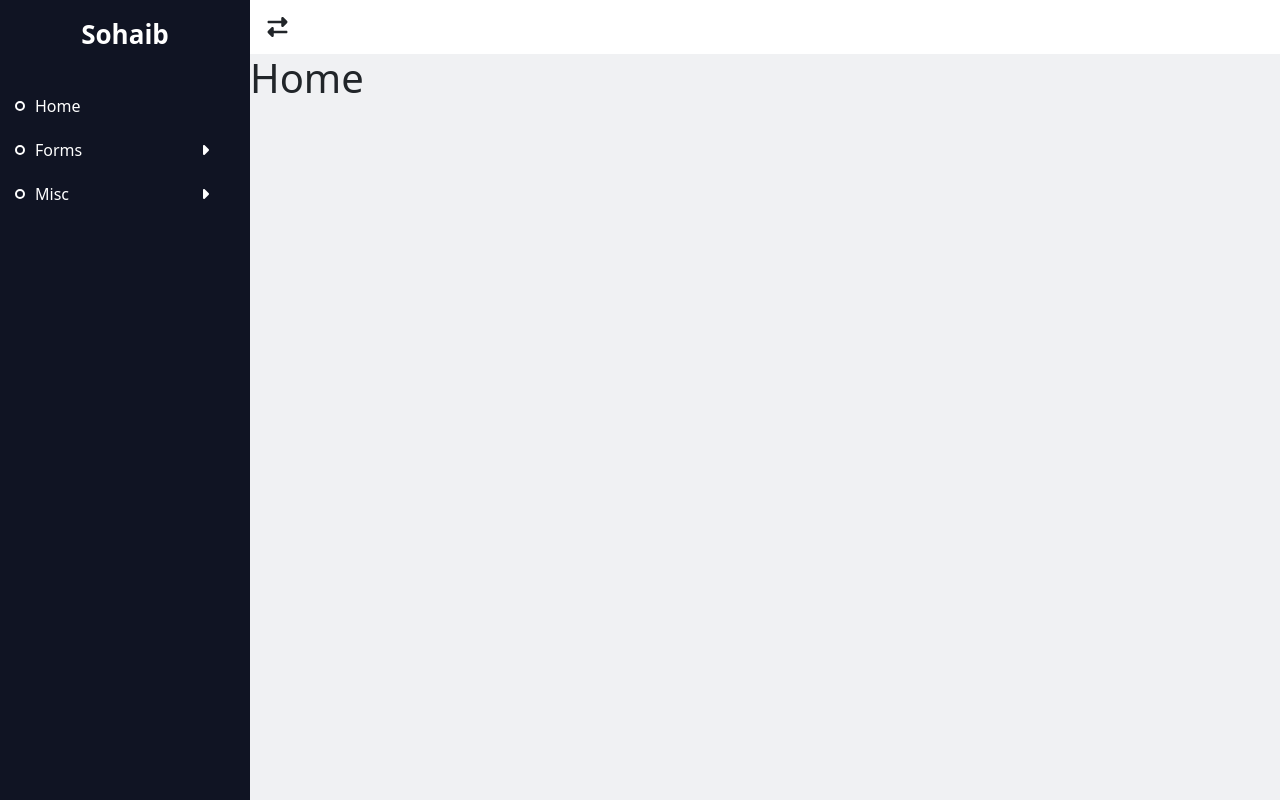
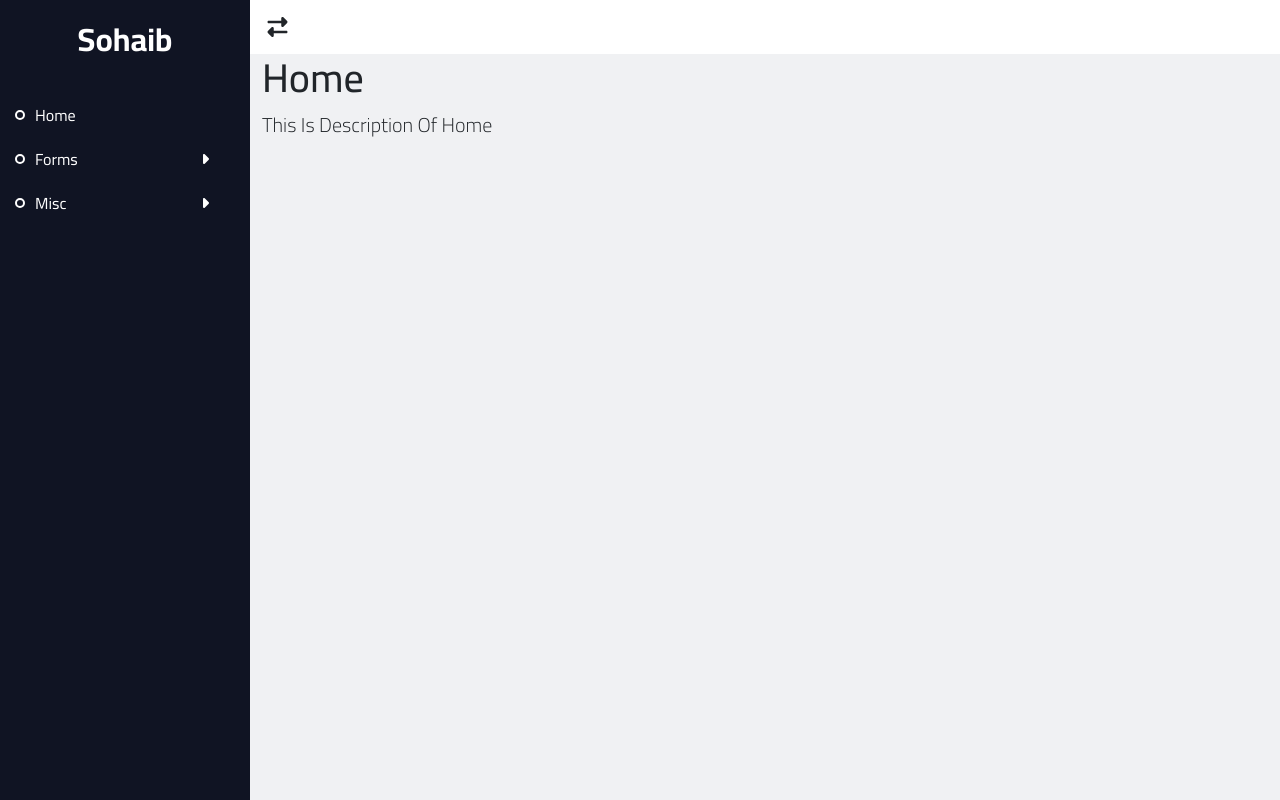
Before and after one commit to sohaib-essam/New-Ultimate-Front-End, a website: page Project/html/home.pug in a window 1280 px wide. Drawn offline with nearby package versions, Linux system fonts and the light colour scheme; files that its build step writes are made by us from their sources; files whose address does not match are found by name.

Commit message:
Create Page Head Component (Lesson 15)

```diff
--- a/Project/css/sass/layout/_global-rules.scss
+++ b/Project/css/sass/layout/_global-rules.scss
@@ -1,3 +1,7 @@
+body {
+  font-family: 'Cairo', sans-serif;
+}
+
 .page {
   min-height: 100vh;
   .page-content {
--- a/Project/css/sass/layout/_sidebar.scss
+++ b/Project/css/sass/layout/_sidebar.scss
@@ -14,7 +14,7 @@
     }
     .logo {
       font-weight: bold;
-      font-size: 26px;
+      font-size: 2rem;
       margin-bottom: 30px;
     }
     .links {
--- a/Project/html/home.pug
+++ b/Project/html/home.pug
@@ -10,6 +10,7 @@ html(lang="en")
       include includes/layout/sidebar
       .page-content
         include includes/layout/header
-        .content
-          h1 #{pageName}
+        .container-fluid
+          .content
+            include includes/components/page-head
     include includes/scripts
--- /dev/null
+++ b/Project/html/includes/components/page-head.pug
@@ -0,0 +1,3 @@
+.page-head
+  h1.page-title #{pageName}
+  p.page-desc.lead This Is Description Of #{pageName}
--- a/Project/html/includes/styles.pug
+++ b/Project/html/includes/styles.pug
@@ -1,3 +1,7 @@
-link(rel="stylesheet", href="css/bootstrap.min.css")
-link(rel="stylesheet", href="css/all.min.css")
-link(rel="stylesheet", href="css/style.css")
+//- Styles And Fonts Links
+link(rel="preconnect" href="https://fonts.googleapis.com")
+link(rel="preconnect" href="https://fonts.gstatic.com" crossorigin)
+link(rel="stylesheet" href="https://fonts.googleapis.com/css2?family=Cairo:wght@200;300;400;500;600;700;800;900&display=swap")
+link(rel="stylesheet" href="css/bootstrap.min.css")
+link(rel="stylesheet" href="css/all.min.css")
+link(rel="stylesheet" href="css/style.css")
```
Also changed, not shown: dist/css/style.css, dist/home.html, 1 other file.
